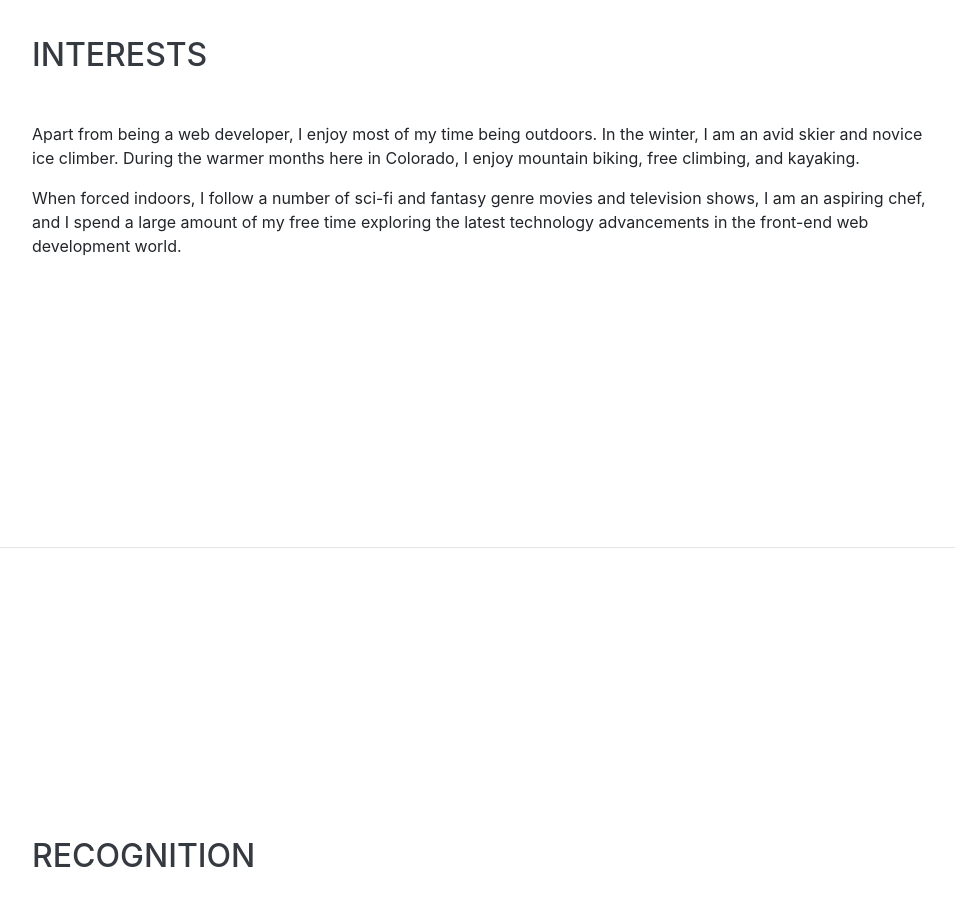
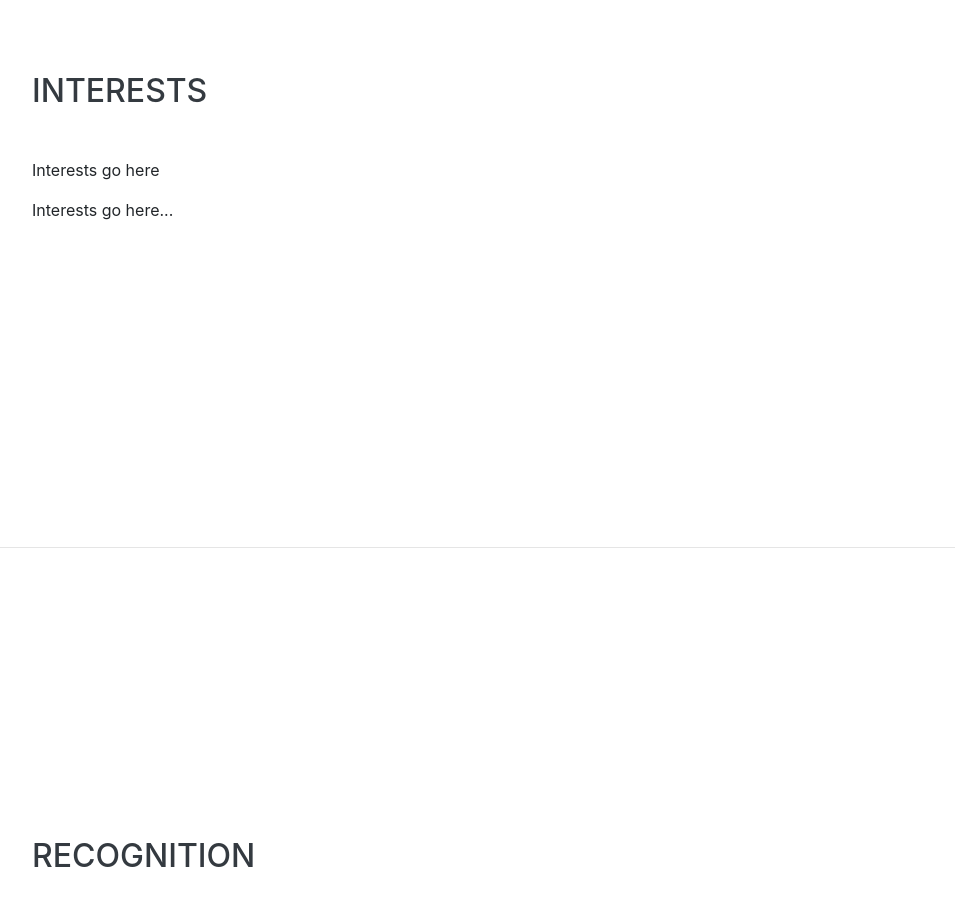
Before and after one commit to ajs1592/schenk_resume, a website with bundled scripts: page index.html in a window 1280 px wide. Shown: the part 4720-5642 px from the top of the page, without its empty margins (288-1243 px from the left). Built offline with nearby package versions, Linux system fonts and the light colour scheme; a web font is replaced by a local one.

Commit message:
added interests

```diff
--- a/index.html
+++ b/index.html
@@ -268,8 +268,8 @@
     <section class="resume-section p-3 p-lg-5 d-flex align-items-center" id="interests">
       <div class="w-100">
         <h2 class="mb-5">Interests</h2>
-        <p>Apart from being a web developer, I enjoy most of my time being outdoors. In the winter, I am an avid skier and novice ice climber. During the warmer months here in Colorado, I enjoy mountain biking, free climbing, and kayaking.</p>
-        <p class="mb-0">When forced indoors, I follow a number of sci-fi and fantasy genre movies and television shows, I am an aspiring chef, and I spend a large amount of my free time exploring the latest technology advancements in the front-end web development world.</p>
+<p> Interests go here </p>
+        <p class="mb-0">Interests go here...</p>
       </div>
     </section>
 
```
